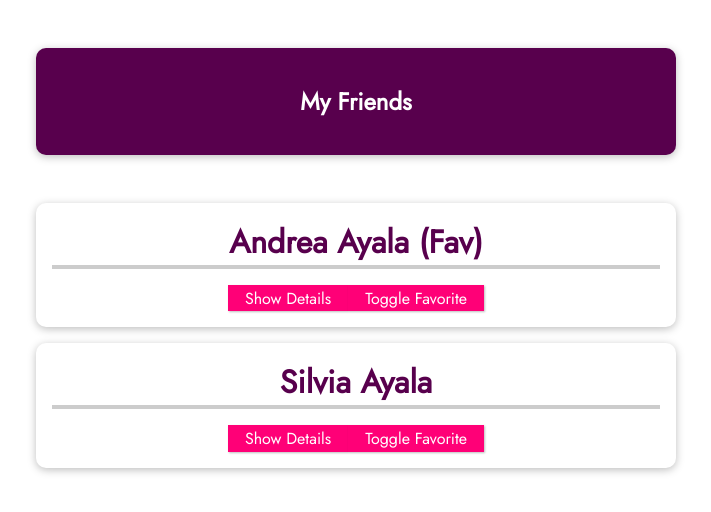
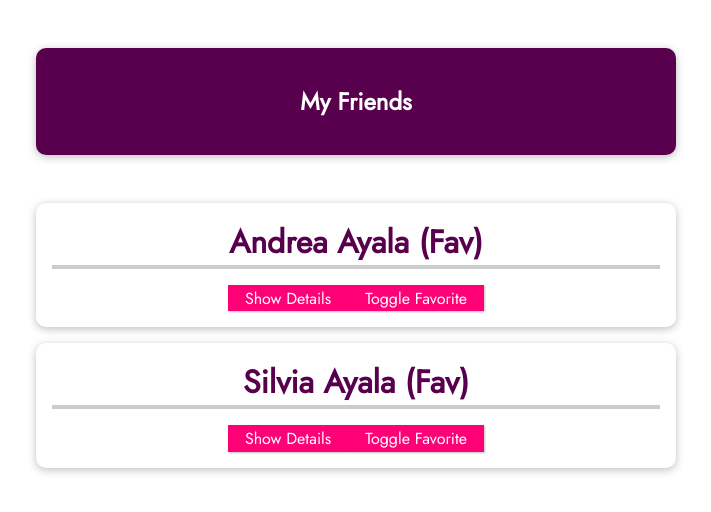
Before and after one commit to andreayalad/VueProjects, a Vue app in the folder App2/: page / in a window 1280 px wide. Shown: the top 512 px of the page, without its empty margins (284-995 px from the left). Built offline with nearby package versions, Linux system fonts and the light colour scheme.

Commit message:
Dynamic prop values

```diff
--- a/App2/src/App.vue
+++ b/App2/src/App.vue
@@ -3,17 +3,12 @@
     <header><h1>My Friends</h1></header>
     <ul>
       <friend-contact
-        name="Andrea Ayala"
-        phone-number="7225-3923"
-        email-address="alfnfn@zkvmv"
-        is-favorite="1"
-      >
-      </friend-contact>
-      <friend-contact
-        name="Silvia Ayala"
-        phone-number="7285-4123"
-        email-address="alfnfn@zdjfnksv"
-        is-favorite="0"
+        v-for="friend in friends"
+        :key="friend.id"
+        :name="friend.name"
+        :phone-number="friend.phone"
+        :email-address="friend.email"
+        :is-favorite="true"
       >
       </friend-contact>
     </ul>
--- a/App2/src/Components/FriendContact.vue
+++ b/App2/src/Components/FriendContact.vue
@@ -1,6 +1,6 @@
 <template>
   <li>
-    <h2>{{ name }} {{ friendIsFavorite === "1" ? "(Fav)" : "" }}</h2>
+    <h2>{{ name }} {{ friendIsFavorite ? '(Fav)' : '' }}</h2>
     <button @click="toggleDetails">
       {{ detailsAreVisible ? "Hide" : "Show" }} Details
     </button>
@@ -29,23 +29,17 @@
      required: true
    },
    isFavorite:  {
-     type: String,
+     type: Boolean,
      required: false,
-     default: '0',
-     validator: function(value){
-       return value === '1' || value === '0';
-     }
+     default: false,
+    //  validator: function(value){
+    //    return value === '1' || value === '0';
+    //  }
    },
  },
   data() {
     return {
       detailsAreVisible: false,
-      friend: {
-        id: 1,
-        name: "Andrea Ayala",
-        phone: "7225-3923",
-        email: "andreaayala@gmail.com",
-      },
       friendIsFavorite: this.isFavorite,
     };
   },
@@ -54,14 +48,8 @@
       this.detailsAreVisible = !this.detailsAreVisible;
     },
     toggleFavorites() {
-      if(this.friendIsFavorite === "1"){
-        this.friendIsFavorite = "0"
-      }else {
-        this.friendIsFavorite = "1"
+      this.friendIsFavorite = !this.friendIsFavorite
       }
     },
-
-
-  },
-};
+  }
 </script>
```
